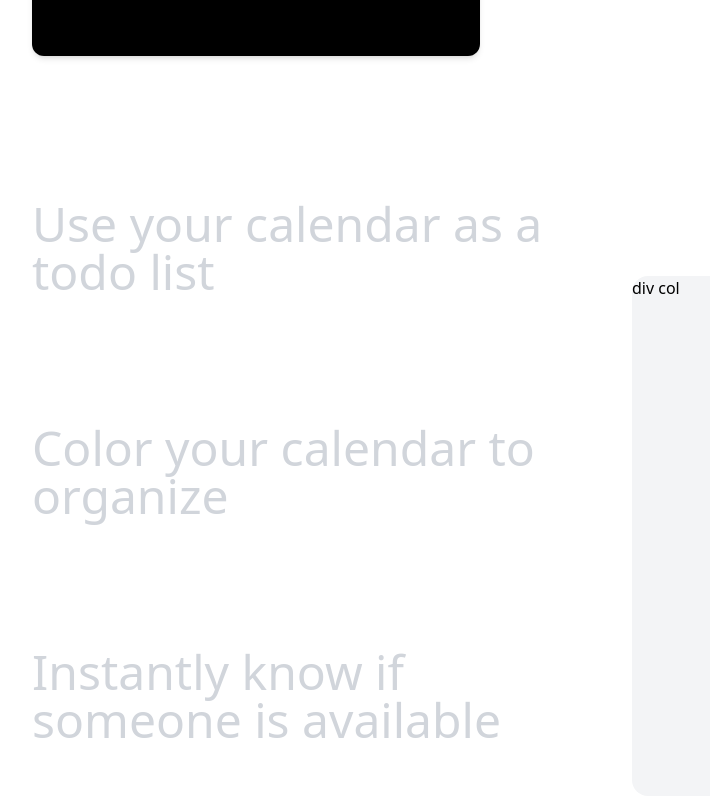
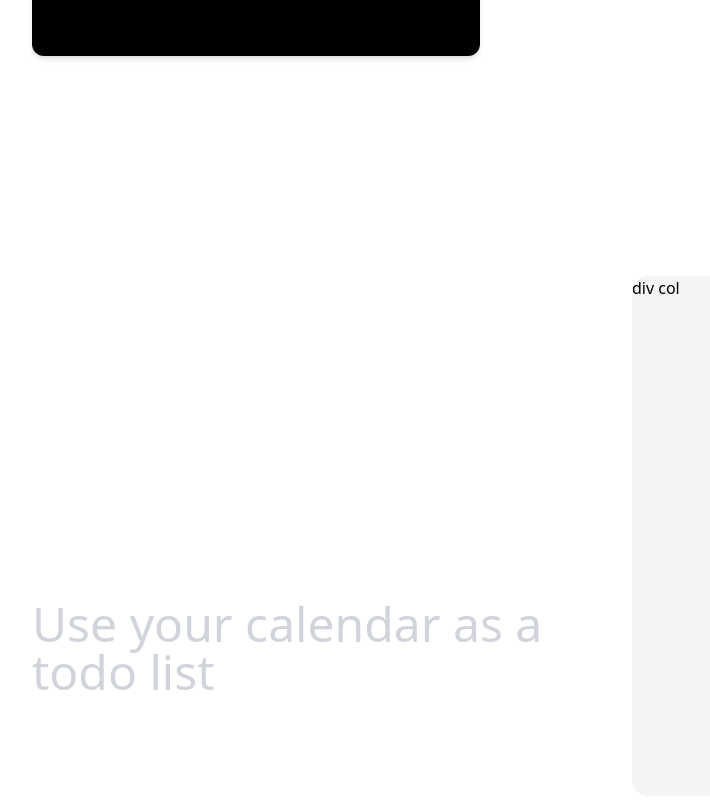
Before and after one commit to Andriikryl/motion-landing, a React (Vite) app: page / in a window 1280 px wide. Shown: the part 540-1340 px from the top of the page, without its empty margins (48-758 px from the left). Built offline with nearby package versions, Linux system fonts and the light colour scheme.

Commit message:
add title component

```diff
--- a/package.json
+++ b/package.json
@@ -10,6 +10,8 @@
     "preview": "vite preview"
   },
   "dependencies": {
+    "classnames": "^2.3.2",
+    "framer-motion": "10.11",
     "react": "^18.2.0",
     "react-dom": "^18.2.0"
   },
--- a/src/App.tsx
+++ b/src/App.tsx
@@ -1,4 +1,5 @@
 import { Hero } from "./components/Hero";
+import FeatureTitle from "./components/featurs/Title";
 
 const features = [
   {
@@ -44,11 +45,11 @@ function App() {
     <div className="mx-auto max-w-6xl px-4">
       <Hero />
       <div className="flex w-full gap-20 items-start">
-        <div className="w-full">
+        <div className="w-full py-[50vh]">
           <ul>
             {features.map((feature) => (
               <li key={feature.id}>
-                <p className="py-16 text-5xl text-gray-300">{feature.title}</p>
+                <FeatureTitle>{feature.title}</FeatureTitle>
               </li>
             ))}
           </ul>
--- /dev/null
+++ b/src/components/featurs/Title.tsx
@@ -0,0 +1,17 @@
+import { useInView } from "framer-motion";
+import React, { useRef } from "react";
+
+type Props = {
+  children: React.ReactNode;
+};
+
+export default function FeatureTitle({ children }: Props) {
+  const ref = useRef<HTMLParagraphElement>(null);
+
+  const isInView = useInView(ref);
+  return (
+    <p ref={ref} className="py-16 text-5xl text-gray-300">
+      {children}
+    </p>
+  );
+}
```
Also changed, not shown: 1 other file (tests, documents, lock files or other folders).
